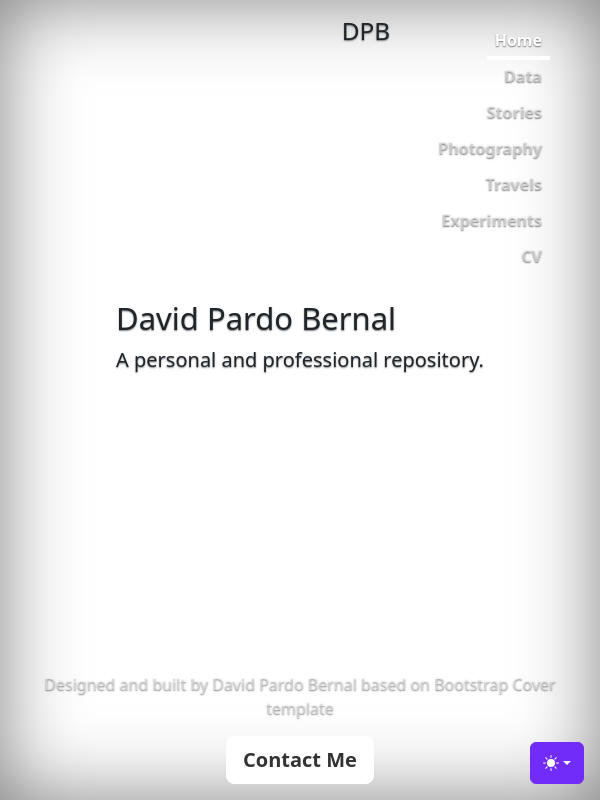
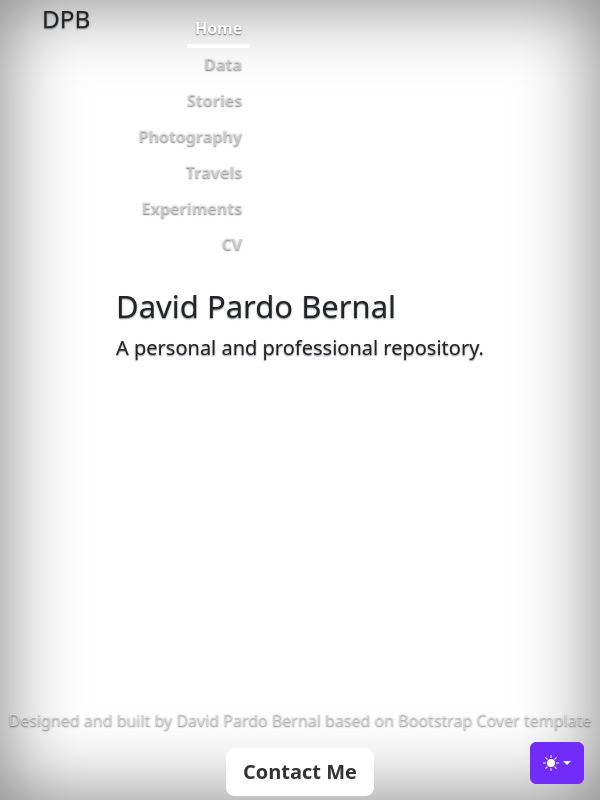
Before and after one commit to davidpb90/personal_website, a plain HTML site: page index.html in a window 600 px wide. Drawn offline with nearby package versions, Linux system fonts and the light colour scheme; a web font is replaced by a local one.

Commit message:
improved flex alignements

```diff
--- a/css/styles.css
+++ b/css/styles.css
@@ -233,9 +233,9 @@ body {
 /* Small screens */
 @media all and (max-width: 600px) {
   /* We tell both sidebars to share a row */
-  .container { flex: 10 0px; order: 1; flex-flow: column wrap; }
+  .container { flex: 10 0px; order: 1; flex-flow: column wrap; justify-content: space-between}
   .footer  { flex: 1 0px; order: 2; }
-  .right-navbar { flex: 1 0px; order: 1; flex-flow: row wrap; align-self: flex-end; }
+  .right-navbar { flex: 1 0px; order: 1; flex-flow: row wrap; justify-content: space-between; }
   .brand { flex: 1 0px; order: 1; align-content: flex-start; align-self: flex-start; }
   .navbar { flex: 10 0px; order: 2; flex-flow: column wrap; }
   .navbar ul { flex-flow: column wrap; }
@@ -247,13 +247,13 @@ body {
 /* Medium screens */
 @media all and (min-width: 600px) {
   /* We tell both sidebars to share a row */
-  .container { flex: 10 auto; order: 1; flex-flow: column wrap; }
+  .container { flex: 10 auto; order: 1; flex-flow: column wrap; justify-content: space-between}
   .footer  { flex: 1 0px; order: 2; }
-  .right-navbar { flex: 1 0px; order: 1; flex-flow: row wrap; align-self: flex-end; }
+  .right-navbar { flex: 1 0px; order: 1; flex-flow: row wrap; justify-content: space-between; }
   .brand { flex: 1 0px; order: 1; align-content: flex-start; align-self: flex-start; }
   .navbar { flex: 10 0px; order: 2; flex-flow: column wrap; }
   .navbar ul { flex-flow: column wrap; }
-  .main { flex: 10 0px; order: 2;  align-self: center; }
+  .main { flex: 10 0px; order: 2; }
 /*  .title { flex: 1 0px; order: 1; }*/
 /*  .subtitle { flex: 1 0px; order: 2; }*/
 }
--- a/index.html
+++ b/index.html
@@ -182,7 +182,7 @@
 	    </div>
 
 
-		<div class="wrapper w-100 h-100 p-3 mx-auto">
+		<div class="wrapper w-100 h-100 p-1 mx-auto">
 	  		<div class="container mb-auto">
 
 	    		<main class="main px-1 ml-0">
@@ -195,8 +195,8 @@
 	    				</p>
 	    			<!-- </div> -->
 	    		</main>
-	    		<div class="right-navbar mb-auto mr-0">
-	    		  	<h3 class="float-md-start mb-0 text-right brand">DPB</h3>
+	    		<div class="right-navbar">
+	    		  	<h3 class="text-right brand">DPB</h3>
 	    		  	<nav class="navbar nav-masthead text-sm-center text-md-center text-lg-right">
 	    		    	<ul>
 	    		    		<li><a class="nav-link fw-bold py-1 px-2 mx-2 active" aria-current="page" href="index.html">Home</a></li>
```
